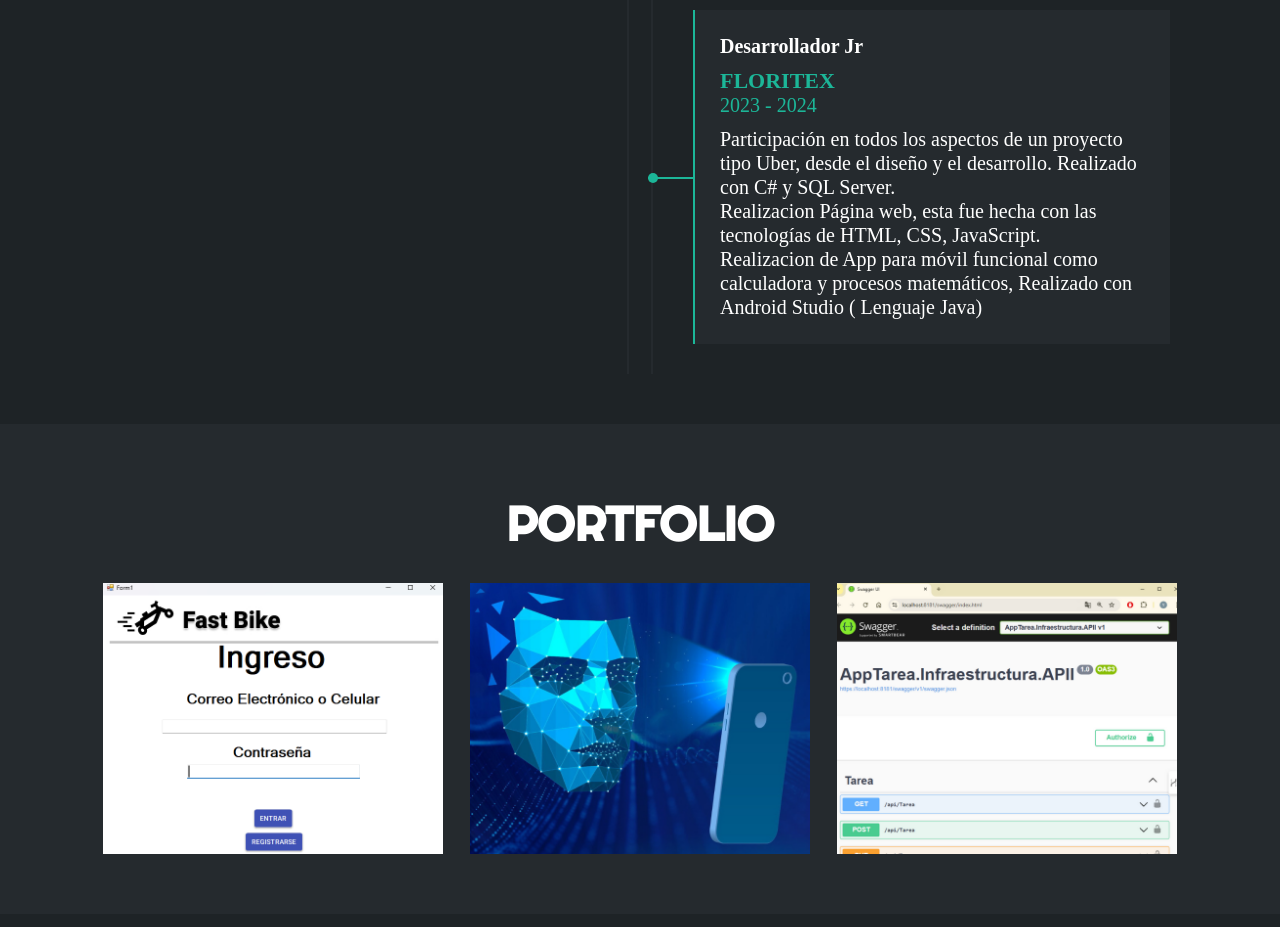
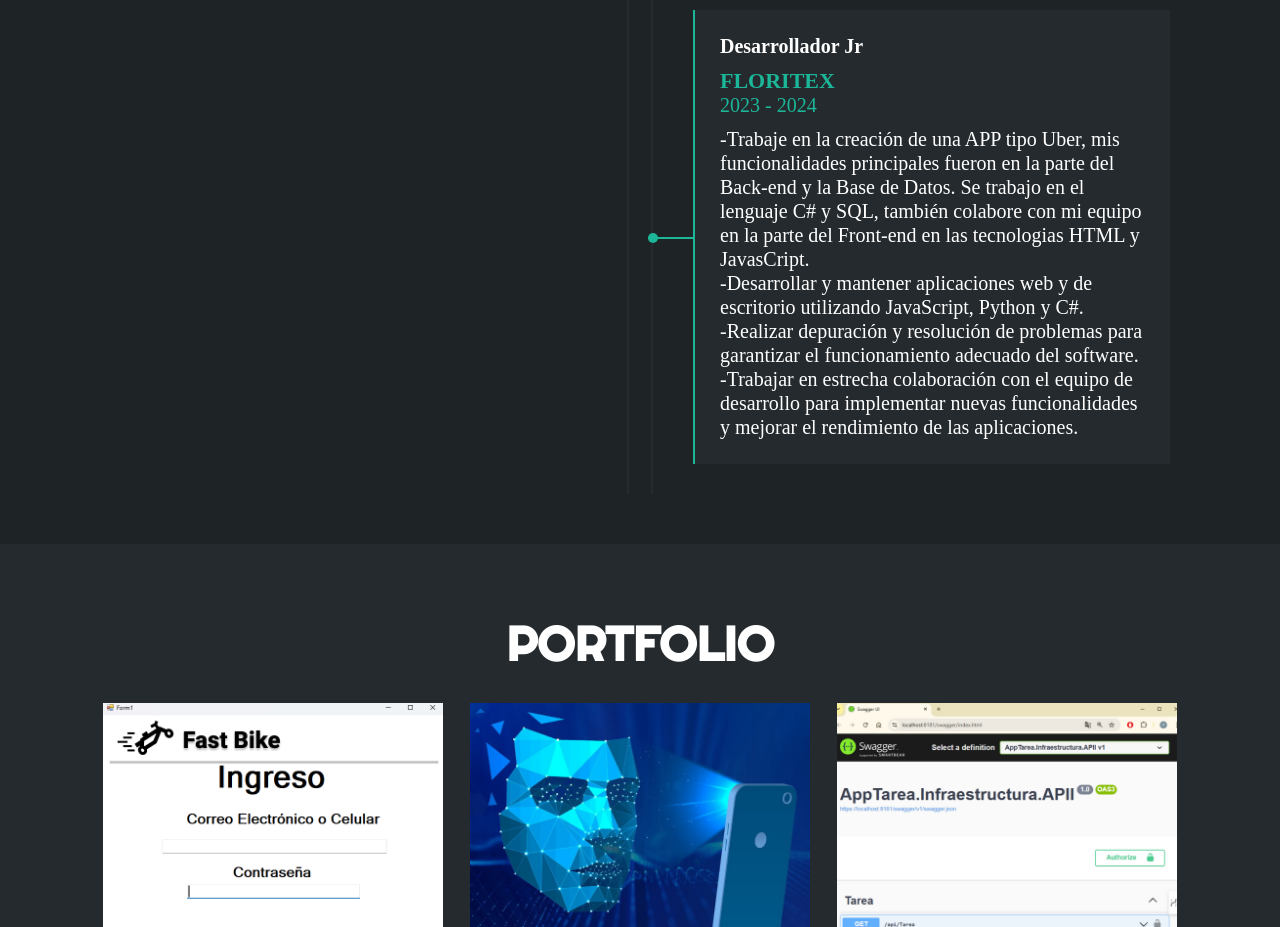
Before and after one commit to Yeison1620/Portfolio, a plain HTML site: page index.html in a window 1280 px wide. Shown: the part 2640-3567 px from the top of the page. Drawn offline with Linux system fonts and the light colour scheme; a web font is replaced by a local one.

Commit message:
Last Modify

```diff
--- a/index.html
+++ b/index.html
@@ -267,15 +267,16 @@
                         <h4>Desarrollador Jr</h4>
                         <span class="casa">FLORITEX</span>
                         <span class="fecha">2023 - 2024</span>
-                        <p>Participación en todos los aspectos de un proyecto
-                        tipo Uber, desde el diseño y el desarrollo. Realizado
-                        con C# y SQL Server.
+                        <p>-Trabaje en la creación de una APP tipo Uber, mis funcionalidades principales fueron en la parte del Back-end y la Base
+                        de Datos. Se trabajo en el lenguaje C# y SQL, también colabore con mi equipo en la parte del Front-end en las
+                        tecnologias HTML y JavasCript.
                         <br>
-                        Realizacion Página web, esta fue hecha con las tecnologías de HTML, CSS, JavaScript.
+                        -Desarrollar y mantener aplicaciones web y de escritorio utilizando JavaScript, Python y C#.
                         <br>
-                        Realizacion de App para móvil funcional como
-                        calculadora y procesos matemáticos, Realizado con
-                        Android Studio ( Lenguaje Java)</p>
+                        -Realizar depuración y resolución de problemas para garantizar el funcionamiento adecuado del software.
+                        <br>
+                        -Trabajar en estrecha colaboración con el equipo de desarrollo para implementar nuevas funcionalidades y mejorar el
+                        rendimiento de las aplicaciones.</p>
                         <div class="conectord">
                             <div class="circulod"></div>
                         </div>
```
Also changed, not shown: 1 other file.
